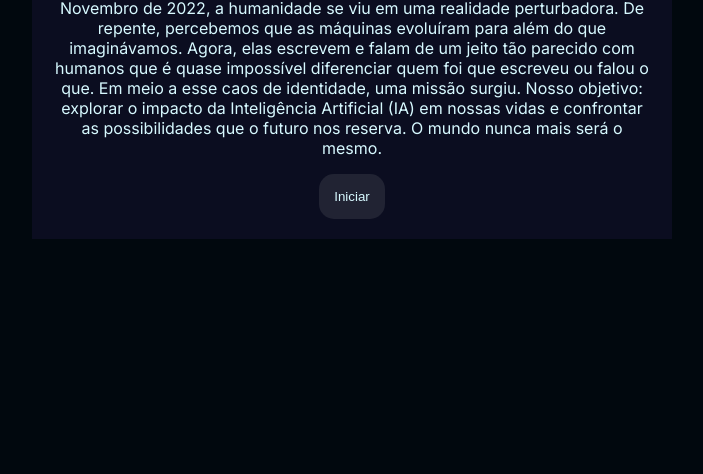
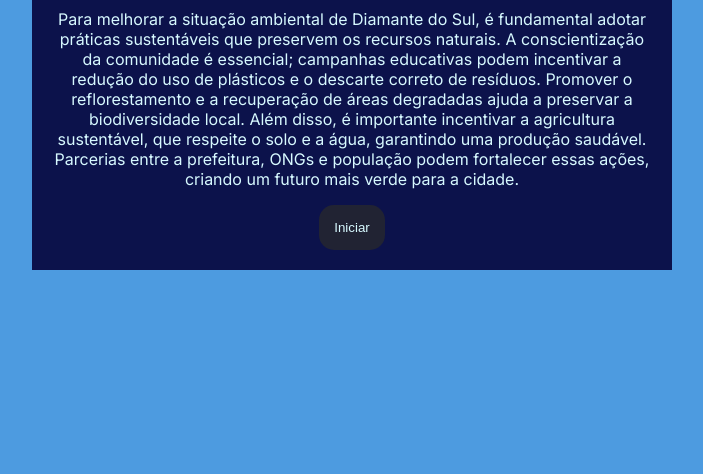
Before and after one commit to GabriellySouza/T-cnicas-computacionais, a plain HTML site: page index.html in a window 1280 px wide. Shown: the part 342-816 px from the top of the page, without its empty margins (288-991 px from the left). Drawn offline with Linux system fonts and the light colour scheme; a script that the page names is missing.

Commit message:
Add files via upload

```diff
--- a/index.html
+++ b/index.html
@@ -10,16 +10,16 @@
 
 <body>
     <div class="caixa-principal">
-        <h1>Você decide o futuro da IA</h1>
+        <h1>Melhoramento da situação ambiental em Diamante do Sul</h1>
         <div class="tela-inicial">
-            <p>Novembro de 2022, a humanidade se viu em uma realidade perturbadora.
-                De repente, percebemos que as máquinas evoluíram para além do que imaginávamos.
-                Agora, elas escrevem e falam de um jeito tão parecido com humanos que é quase impossível diferenciar
-                quem foi que escreveu ou falou o que.
-                Em meio a esse caos de identidade, uma missão surgiu.
-                Nosso objetivo: explorar o impacto da Inteligência Artificial (IA) em nossas vidas e confrontar as
-                possibilidades que o futuro nos reserva.
-                O mundo nunca mais será o mesmo.
+            <p>Para melhorar a situação ambiental de Diamante do Sul, é fundamental
+                adotar práticas sustentáveis que preservem os recursos naturais. A conscientização da
+                comunidade é essencial; campanhas educativas podem incentivar a redução do uso
+                de plásticos e o descarte correto de resíduos. Promover o reflorestamento e a
+                 recuperação de áreas degradadas ajuda a preservar a biodiversidade local.
+                  Além disso, é importante incentivar a agricultura sustentável, que respeite o solo
+                  e a água, garantindo uma produção saudável. Parcerias entre a prefeitura, ONGs e
+                   população podem fortalecer essas ações, criando um futuro mais verde para a cidade.
             </p>
             <button class="iniciar-btn">Iniciar</button>
         </div>
--- a/style.css
+++ b/style.css
@@ -1,10 +1,10 @@
 @import url('https://fonts.googleapis.com/css2?family=Chakra+Petch:ital,wght@0,300;0,400;0,500;0,600;0,700;1,300;1,400;1,500;1,600;1,700&family=Inter:wght@100;200;300;400;500;600;700;800;900&display=swap');
 
 :root {
-    --cor-fundo: #01080E;
-    --cor-principal: #0B0D20 ;
+    --cor-fundo: hsl(208, 70%, 59%);
+    --cor-principal: #0c124b ;
     --cor-secundaria: #212333;
-    --cor-destaque: #2BDEFD;
+    --cor-destaque: #ecf6f8;
     --cor-texto: #D7F9FF;
 }
 
```
